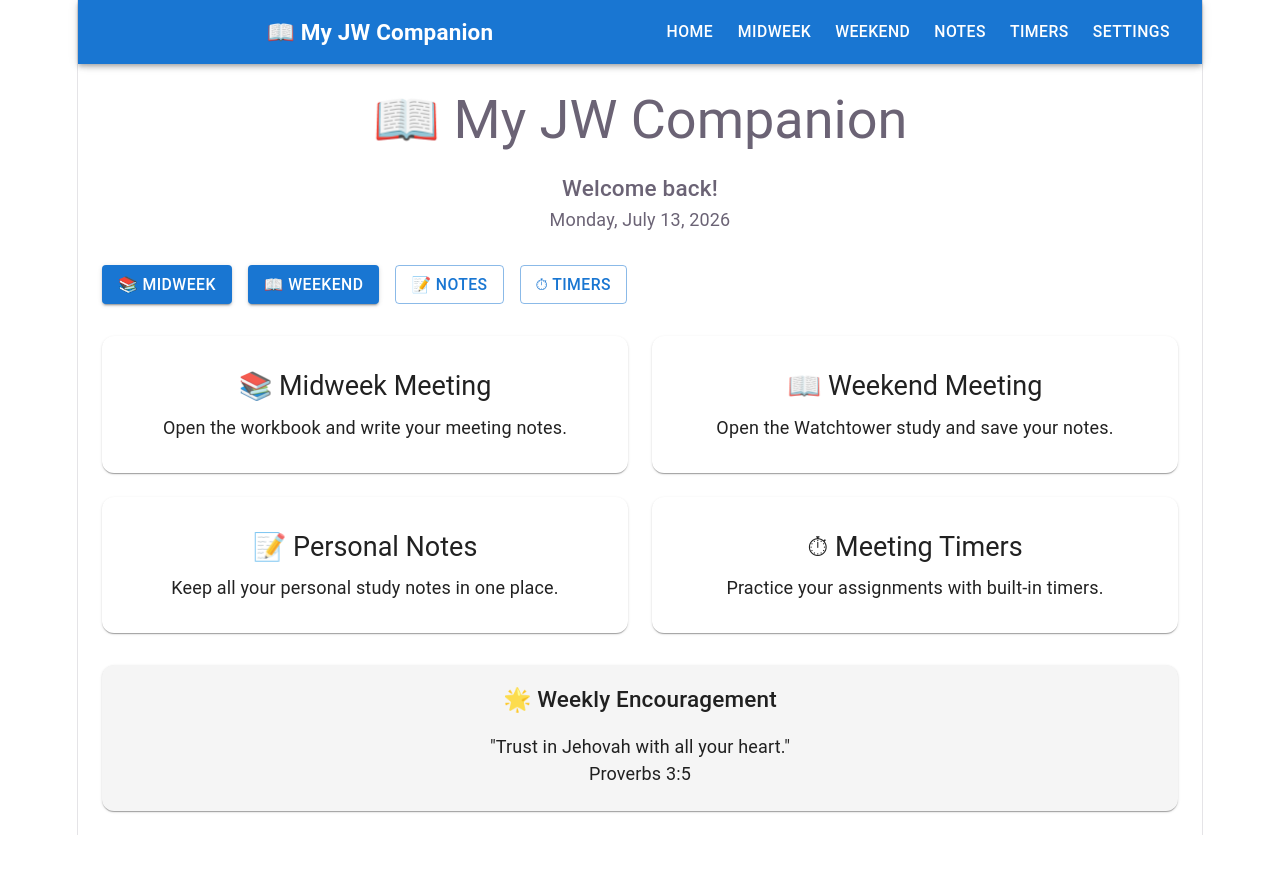
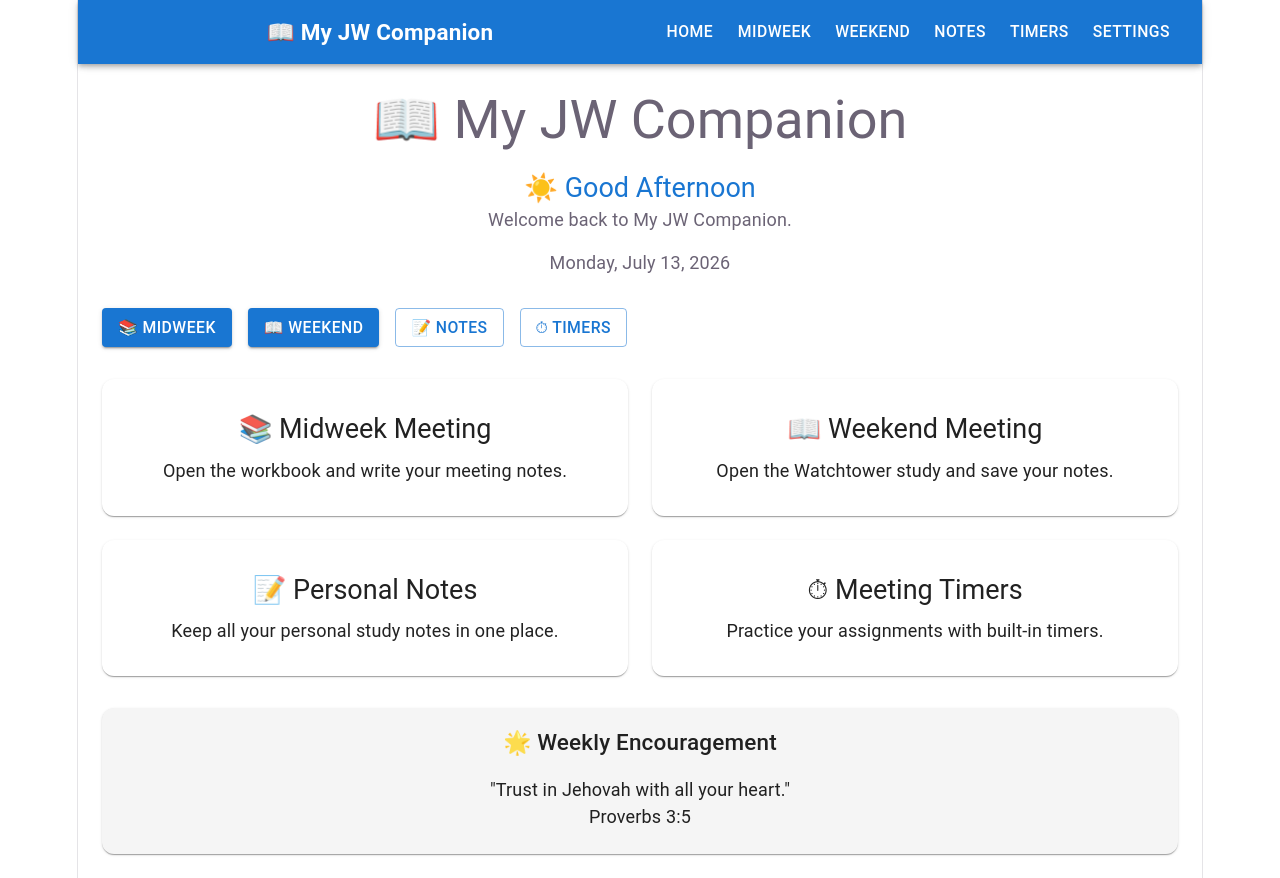
Before and after one commit to kadamsandesh28-star/jw-meeting-companion, a React (Vite) app: page / in a window 1280 px wide. Before the commit the page ends 835 px from the top, so only its background shows below. Built offline with nearby package versions, Linux system fonts and the light colour scheme.

Commit message:
Added dynamic dashboard greeting

```diff
--- a/src/pages/Home.tsx
+++ b/src/pages/Home.tsx
@@ -17,7 +17,17 @@ export default function Home() {
     month: "long",
     year: "numeric",
   });
+const hour = new Date().getHours();
 
+let greeting = "Good Evening";
+
+if (hour < 12) {
+  greeting = "🌅 Good Morning";
+} else if (hour < 18) {
+  greeting = "☀️ Good Afternoon";
+} else {
+  greeting = "🌙 Good Evening";
+}
   const cards = [
     {
       title: "📚 Midweek Meeting",
@@ -47,9 +57,13 @@ export default function Home() {
         📖 My JW Companion
       </Typography>
 
-      <Typography variant="h6" color="text.secondary">
-        Welcome back!
-      </Typography>
+      <Typography variant="h5" color="primary" fontWeight="bold">
+  {greeting}
+</Typography>
+
+<Typography color="text.secondary" sx={{ mb: 2 }}>
+  Welcome back to My JW Companion.
+</Typography>
 
       <Typography sx={{ mb: 4 }}>
         {today}
```
